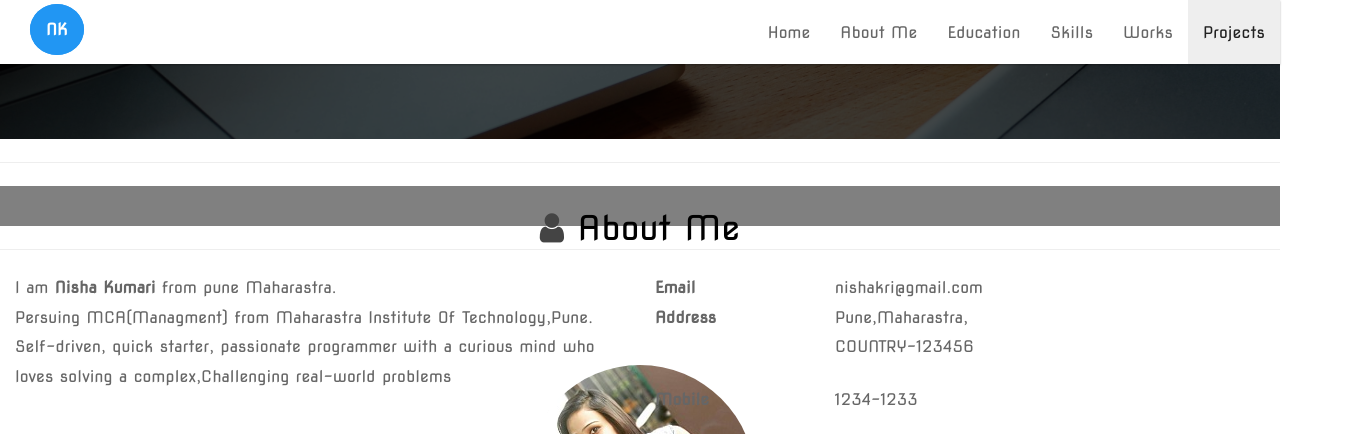
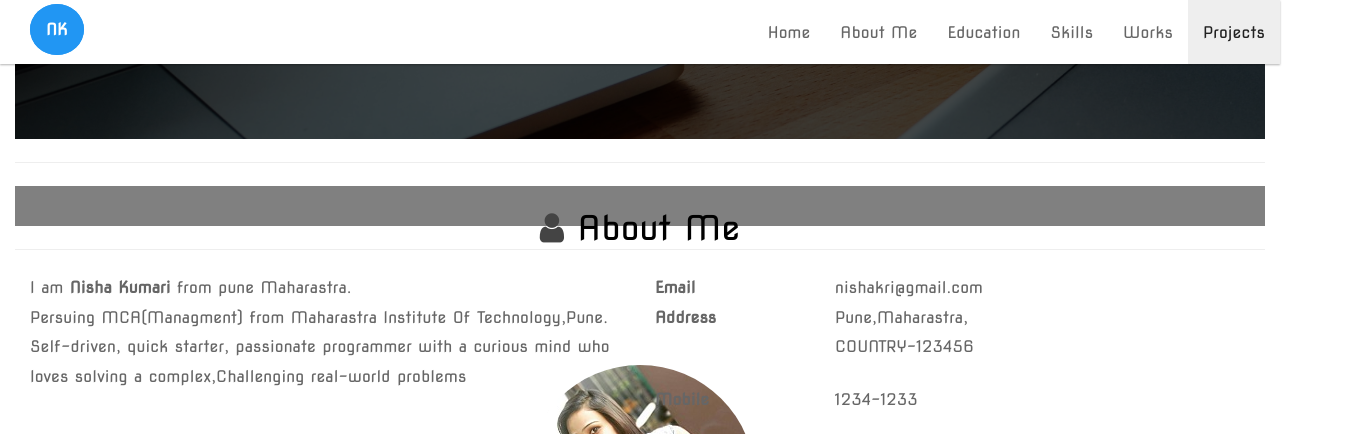
Before and after one commit to coder30-lab/coder30-lab.github.io, a plain HTML site: page index.html in a window 1280 px wide. Shown: the top 434 px of the page, 1370 px wide, since content can reach past the window. Drawn offline with nearby package versions, Linux system fonts and the light colour scheme; files whose address does not match are found by name.

Commit message:
Update styles.css

```diff
--- a/css/styles.css
+++ b/css/styles.css
@@ -61,6 +61,10 @@ body {
     background-attachment: fixed;
 }
 
+
+.row {
+    margin: 0px;
+}
 .title-row {
     position: relative;
     min-height: 320px;
```
